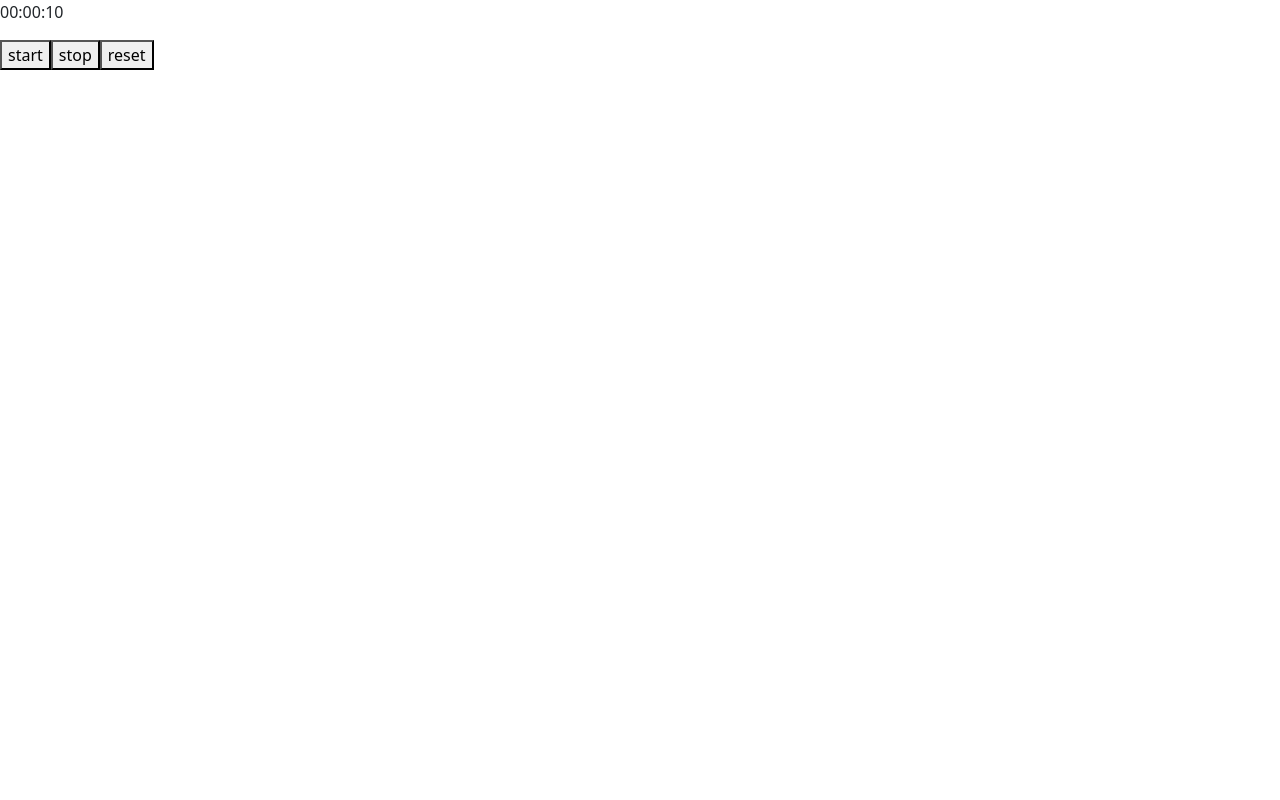
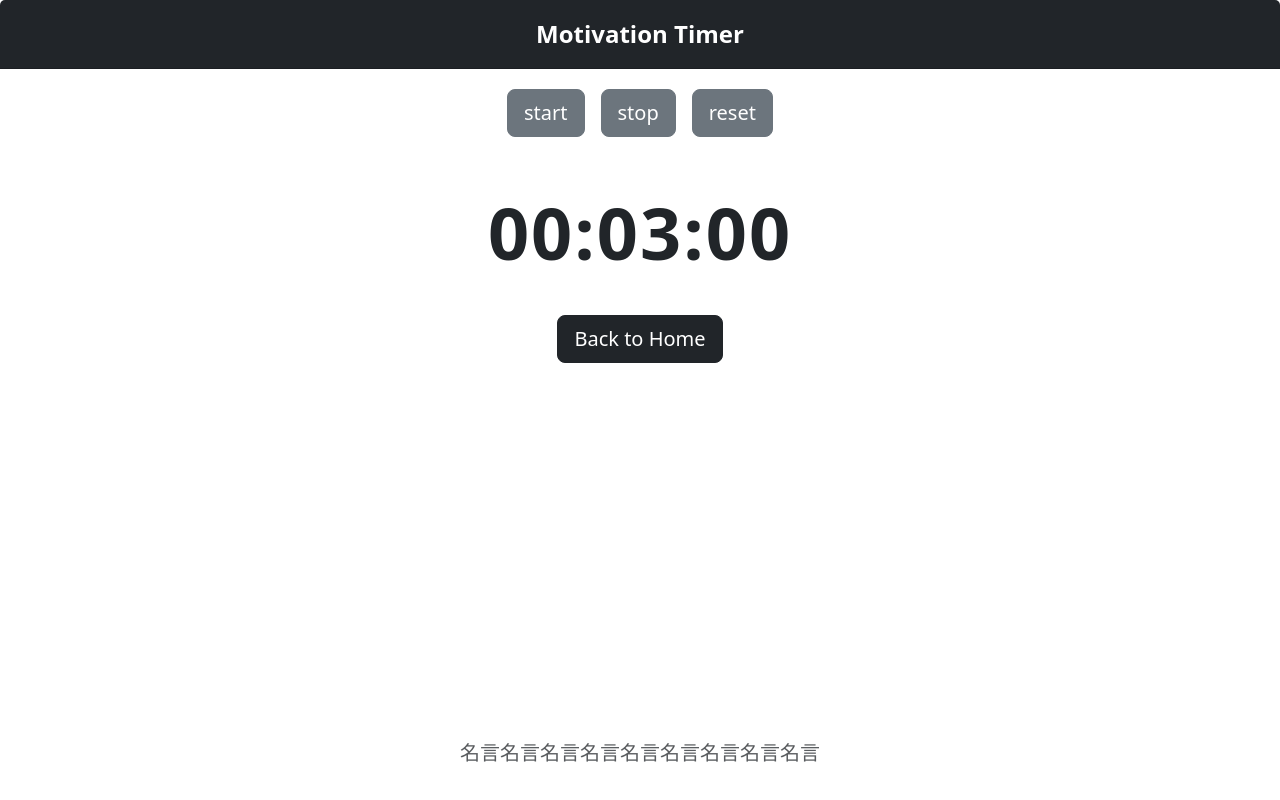
Before and after one commit to motibe-devops-geek202507/MotivationTimer, a React (Vite) app: page /timer in a window 1280 px wide. Built offline with nearby package versions, Linux system fonts and the light colour scheme.

Commit message:
タイマーページのCSSを追加し、戻るボタンを追加。

```diff
--- a/src/pages/Timer.jsx
+++ b/src/pages/Timer.jsx
@@ -1,7 +1,10 @@
 import React, { useState, useEffect, useRef } from 'react';
+import { useNavigate } from 'react-router-dom';
+import Header from '../components/Header';
 
 const Timer = () => {
-  const [seconds, setSeconds] = useState(10); // 3分 = 180秒
+  const navigate = useNavigate();
+  const [seconds, setSeconds] = useState(180);
   const [isRunning, setIsRunning] = useState(false);
   const [finishedAt, setFinishedAt] = useState(null);
   const intervalRef = useRef(null);
@@ -20,52 +23,111 @@ const Timer = () => {
           return prev - 1;
         });
       }, 1000);
+    } else {
+      clearInterval(intervalRef.current);
     }
     return () => clearInterval(intervalRef.current);
   }, [isRunning]);
 
   useEffect(() => {
-    if (finishedAt) {
+    if (finishedAt && seconds === 0) {
       const interval = setInterval(() => {
         setElapsedTime(Math.floor((Date.now() - finishedAt) / 1000));
       }, 1000);
       return () => clearInterval(interval);
     }
-  }, [finishedAt]);
+  }, [finishedAt, seconds]);
 
-  const handleStart = () => setIsRunning(true);
+  const handleStart = () => {
+    if (!isRunning && seconds > 0) {
+      setIsRunning(true);
+      setFinishedAt(null);
+      setElapsedTime(0);
+    }
+  };
+
   const handleStop = () => setIsRunning(false);
+
   const handleReset = () => {
     setIsRunning(false);
-    setSeconds(10);
+    setSeconds(180);
     setFinishedAt(null);
     setElapsedTime(0);
   };
+
   const formatTime = (totalSeconds) => {
     const hours = String(Math.floor(totalSeconds / 3600)).padStart(2, '0');
     const minutes = String(Math.floor((totalSeconds % 3600) / 60)).padStart(
       2,
       '0'
     );
-    const seconds = String(totalSeconds % 60).padStart(2, '0');
-    return `${hours}:${minutes}:${seconds}`;
+    const secs = String(totalSeconds % 60).padStart(2, '0');
+    return `${hours}:${minutes}:${secs}`;
   };
 
   return (
-    <div>
-      <p>{formatTime(seconds)}</p>
-      <div>
-        <button onClick={handleStart}>start</button>
-        <button onClick={handleStop}>stop</button>
-        <button onClick={handleReset}>reset</button>
+    <div className="d-flex justify-content-center align-items-center vh-100 vw-100 bg-light-subtle">
+      <div className="card shadow-lg rounded-0 w-100 h-100 border-0">
+        <Header />
+        <div className="card-body d-flex flex-column align-items-center justify-content-center">
+          <div className="d-flex justify-content-center mb-5 flex-wrap">
+            <button
+              onClick={!isRunning && seconds > 0 ? handleStart : undefined}
+              className="btn btn-secondary btn-lg mx-2 my-1"
+            >
+              start
+            </button>
+
+            <button
+              onClick={isRunning ? handleStop : undefined}
+              className="btn btn-secondary btn-lg mx-2 my-1"
+            >
+              stop
+            </button>
+
+            <button
+              onClick={handleReset}
+              className="btn btn-secondary btn-lg mx-2 my-1"
+            >
+              reset
+            </button>
+          </div>
+
+          <p
+            className="display-2 fw-bold mb-4 text-dark"
+            style={{ letterSpacing: '2px' }}
+          >
+            {formatTime(seconds)}
+          </p>
+
+          <button
+            onClick={() => {
+              const confirmNavigation = window.confirm('本当に終了しますか？');
+              if (confirmNavigation) {
+                navigate('/mypage');
+              }
+            }}
+            className="btn btn-dark btn-lg mt-3"
+          >
+            Back to Home
+          </button>
+
+          {seconds === 0 && finishedAt && (
+            <div className="text-center mt-4">
+              <p className="fs-4 fw-bold text-success mb-2">終了！お疲れ様</p>
+              <p className="fs-3 fw-bold text-primary">
+                終了から {formatTime(elapsedTime)} 経過
+              </p>
+            </div>
+          )}
+
+          {seconds > 0 && (
+            <p className="fs-5 text-muted mt-auto">
+              名言名言名言名言名言名言名言名言名言
+            </p>
+          )}
+        </div>
       </div>
-
-      {seconds === 0 && finishedAt && (
-        <div>
-          <p>終了！お疲れ様</p>
-          <p>終了から {formatTime(elapsedTime)} 経過</p>
-        </div>
-      )}
     </div>
   );
 };
```
